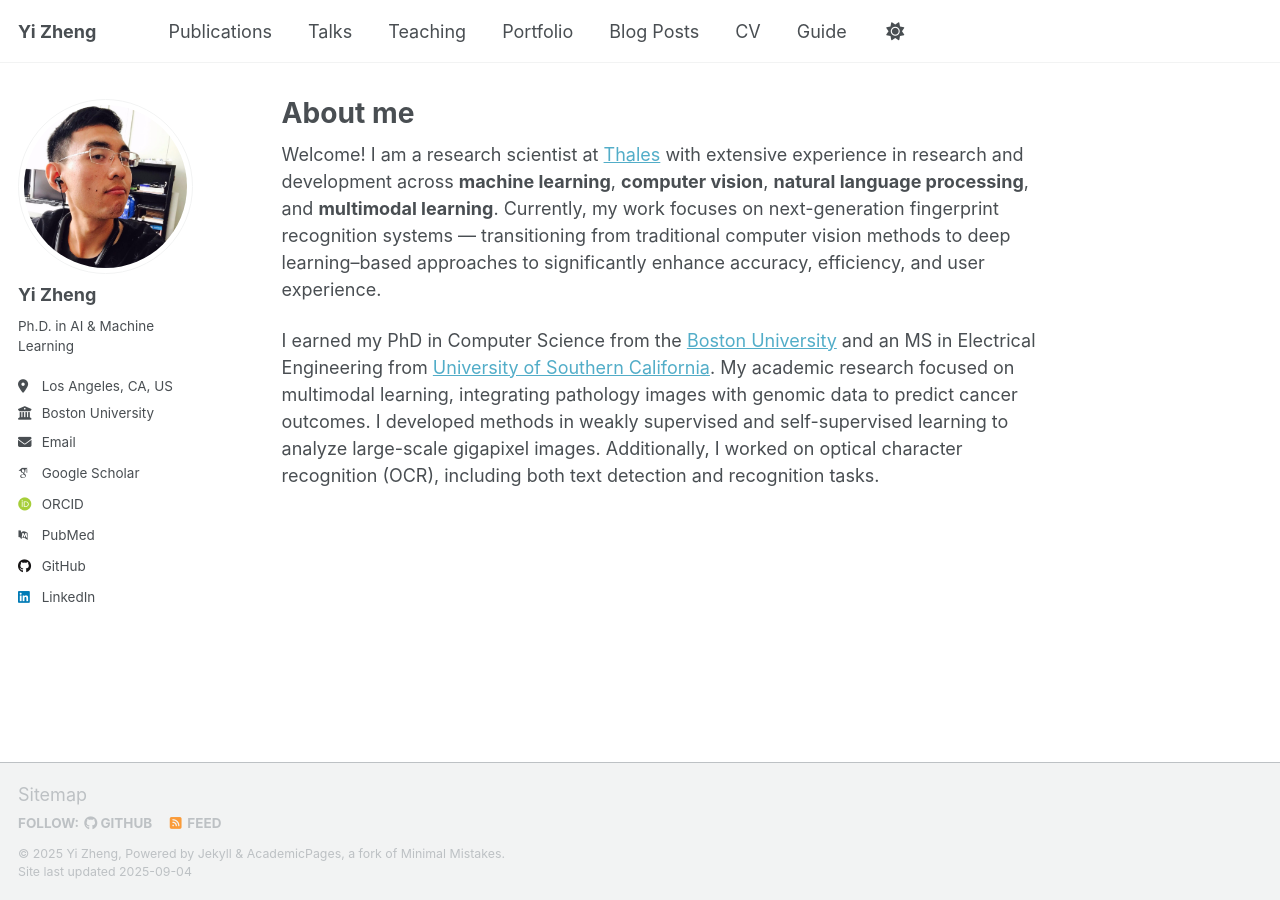
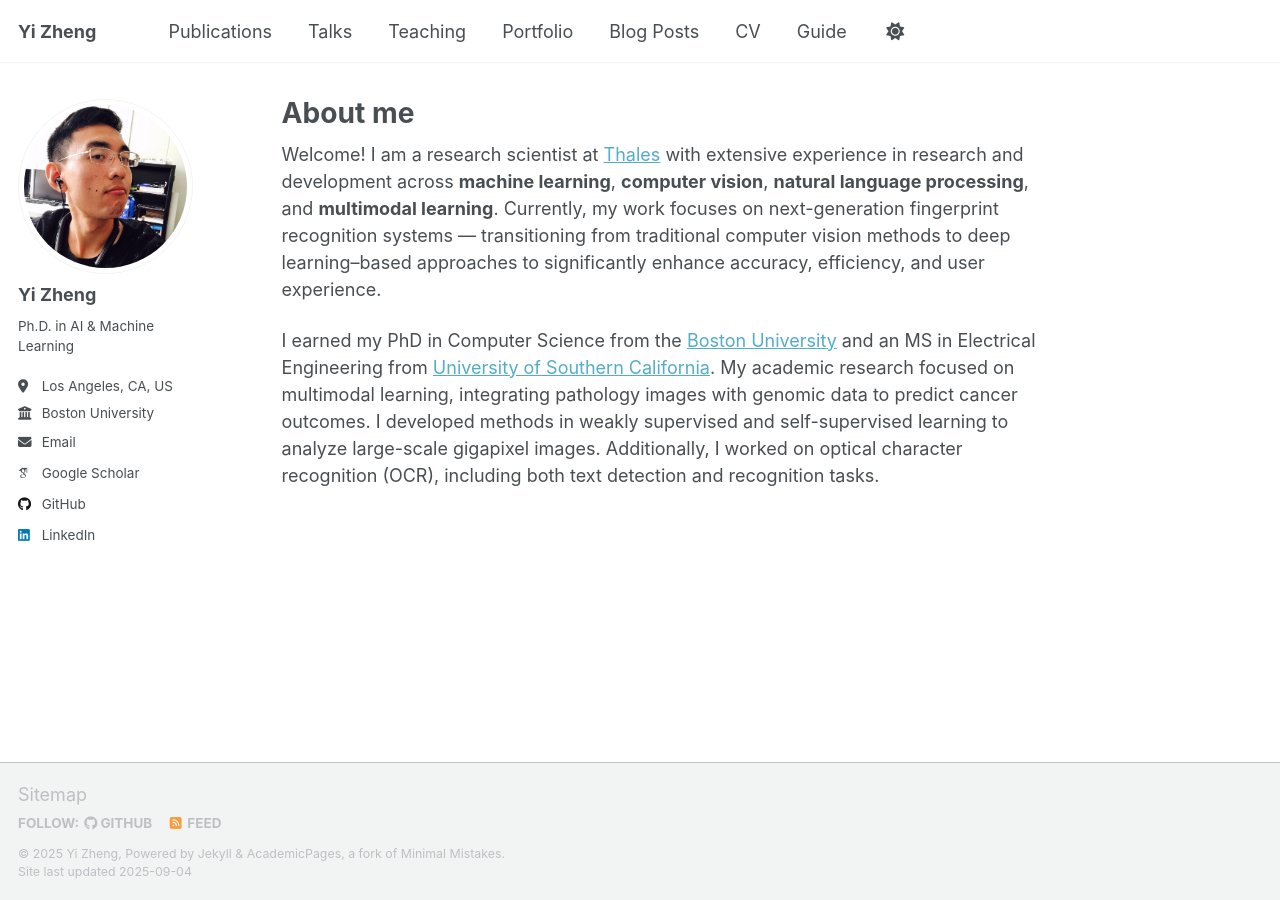
Before and after one commit to GSWS/GSWS.github.io, a Jekyll site: the page built from _pages/about.md, in a window 1280 px wide. Built offline with Jekyll 4.4.1, drawn with Linux system fonts in a browser that asks for light colours; some web fonts are replaced; a script that is not in the unit is left out.

Commit message:
Update _config.yml

```diff
--- a/_config.yml
+++ b/_config.yml
@@ -37,9 +37,9 @@ author:
   googlescholar    : "https://scholar.google.com/citations?user=-qUeToQAAAAJ&hl=en&authuser=2"
   inspire-hep      : # URL
   impactstory      : # URL
-  orcid            : "http://orcid.org/yourorcidurl"
+  orcid            : # "http://orcid.org/yourorcidurl"
   semantic         : # URL
-  pubmed           : "https://www.ncbi.nlm.nih.gov/pubmed/?term=john+snow"
+  pubmed           : # "https://www.ncbi.nlm.nih.gov/pubmed/?term=john+snow"
   researchgate     : # URL
   scopus           : # URL
 
```
